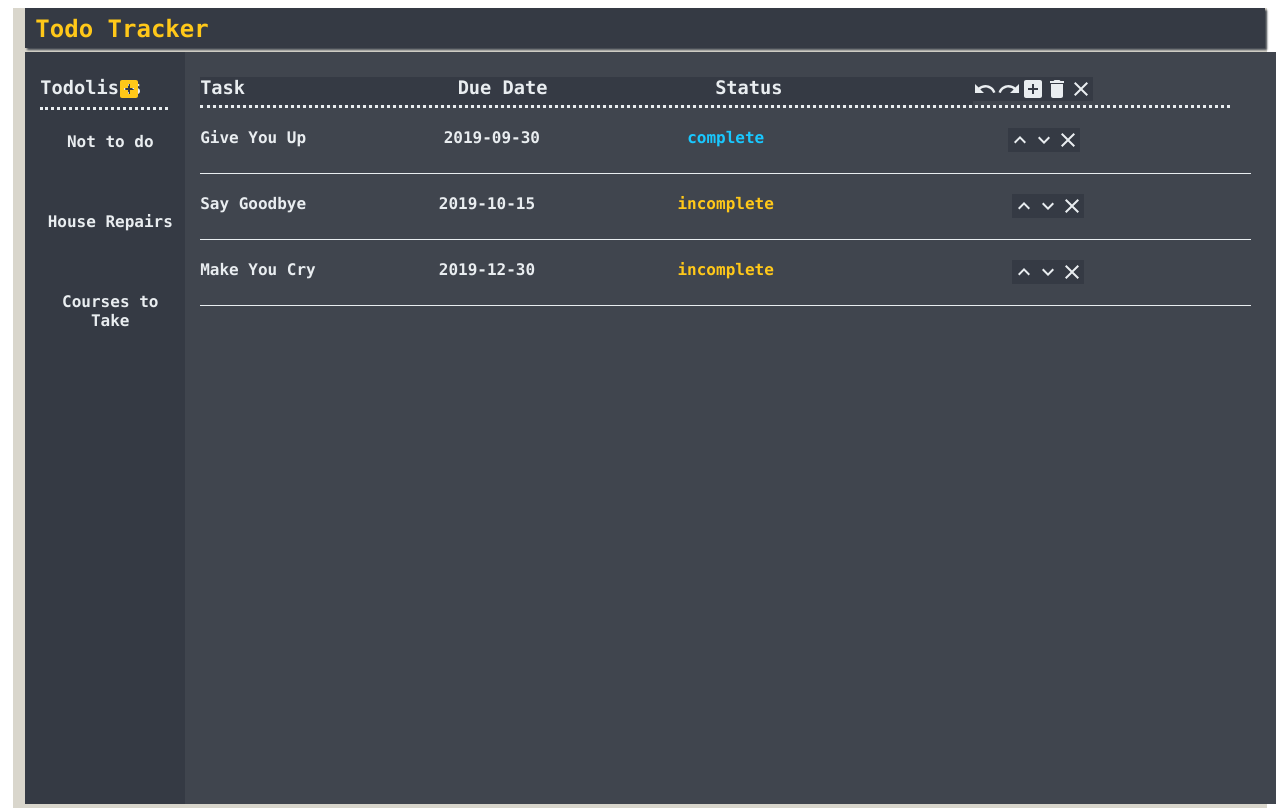
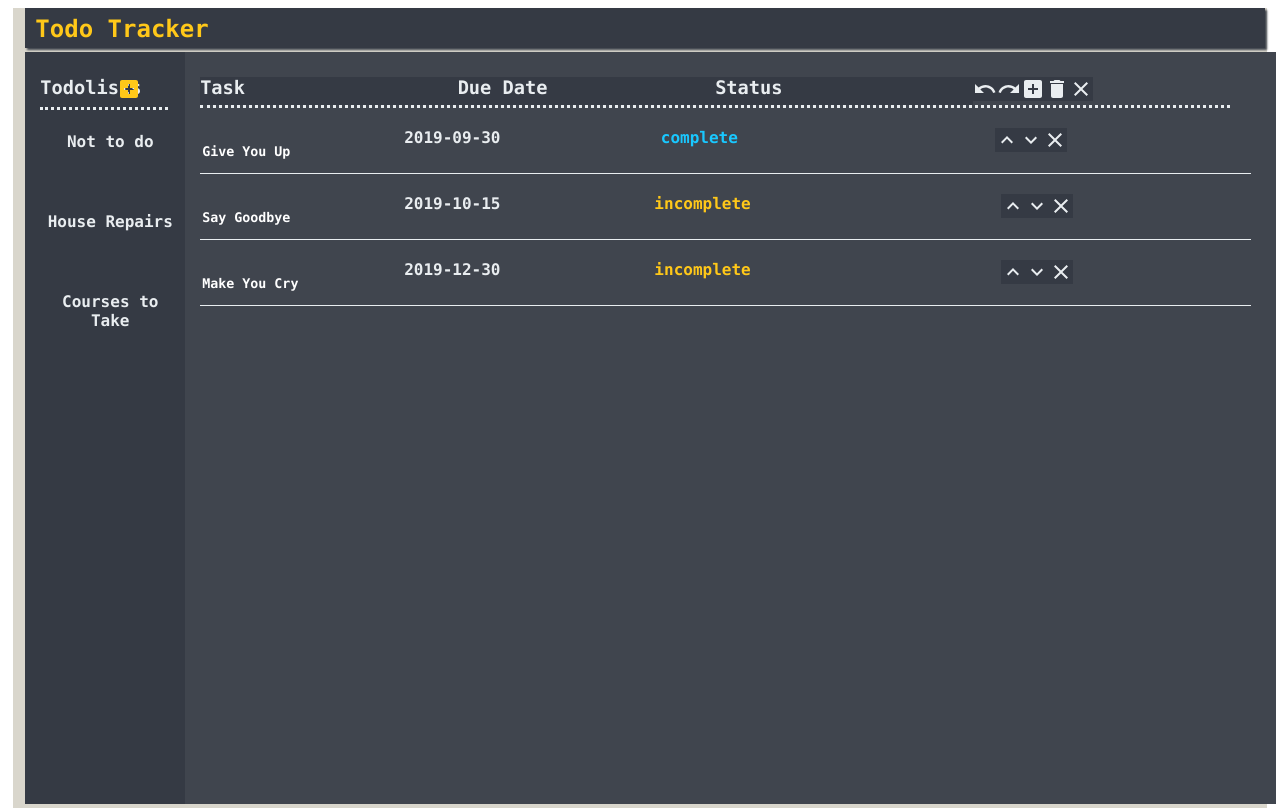
Before and after one commit to KostadinDev/todo_tracker_hw2, a React (Create React App) app: page / in a window 1280 px wide. Both pictures are taken after a click on the element "Not to do". Built offline with nearby package versions, Linux system fonts and the light colour scheme; the HTML template or start-up script is replaced by a standard one.

Commit message:
Tasks are now mutatable and save state

```diff
--- a/src/App.js
+++ b/src/App.js
@@ -3,7 +3,7 @@ import React, { Component } from 'react';
 import testData from './test/testData.json'
 import jsTPS from './common/jsTPS'
 
-// THESE ARE OUR REACT COMPONENTS
+// // THESE ARE OUR REACT COMPONENTS
 import Navbar from './components/Navbar'
 import LeftSidebar from './components/LeftSidebar'
 import Workspace from './components/Workspace'
@@ -16,7 +16,7 @@ class App extends Component {
     // ALWAYS DO THIS FIRST
     super(props);
 
-    // DISPLAY WHERE WE ARE
+    // // DISPLAY WHERE WE ARE
     console.log("App constructor");
 
     // MAKE OUR TRANSACTION PROCESSING SYSTEM
@@ -31,7 +31,7 @@ class App extends Component {
     }
     recentLists = JSON.parse(recentLists);
 
-    // FIND OUT WHAT THE HIGHEST ID NUMBERS ARE FOR LISTS
+    // // FIND OUT WHAT THE HIGHEST ID NUMBERS ARE FOR LISTS
     let highListId = -1;
     let highListItemId = -1;
     for (let i = 0; i < recentLists.length; i++) {
@@ -41,19 +41,18 @@ class App extends Component {
       }
       for (let j = 0; j < toDoList.items.length; j++) {
         let toDoListItem = toDoList.items[j];
-        if (toDoListItem.id > highListItemId)
-        highListItemId = toDoListItem.id;
+        if (toDoListItem.id > highListItemId) highListItemId = toDoListItem.id;
       }
-    };
+    }
 
     // SETUP OUR APP STATE
     this.state = {
       toDoLists: recentLists,
-      currentList: {items: []},
-      nextListId: highListId+1,
-      nextListItemId: highListItemId+1,
-      useVerboseFeedback: true
-    }
+      currentList: { items: [] },
+      nextListId: highListId + 1,
+      nextListItemId: highListItemId + 1,
+      useVerboseFeedback: true,
+    };
   }
 
   // WILL LOAD THE SELECTED LIST
@@ -61,16 +60,16 @@ class App extends Component {
     console.log("loading " + toDoList);
 
     // MAKE SURE toDoList IS AT THE TOP OF THE STACK BY REMOVING THEN PREPENDING
-    const nextLists = this.state.toDoLists.filter(testList =>
-      testList.id !== toDoList.id
+    const nextLists = this.state.toDoLists.filter(
+      (testList) => testList.id !== toDoList.id
     );
     nextLists.unshift(toDoList);
 
     this.setState({
       toDoLists: nextLists,
-      currentList: toDoList
+      currentList: toDoList,
     });
-  }
+  };
 
   addNewList = () => {
     let newToDoListInList = [this.makeNewToDoList()];
@@ -78,30 +77,53 @@ class App extends Component {
     let newToDoList = newToDoListInList[0];
 
     // AND SET THE STATE, WHICH SHOULD FORCE A render
-    this.setState({
-      toDoLists: newToDoListsList,
-      currentList: newToDoList,
-      nextListId: this.state.nextListId+1
-    }, this.afterToDoListsChangeComplete);
-  }
+    this.setState(
+      {
+        toDoLists: newToDoListsList,
+        currentList: newToDoList,
+        nextListId: this.state.nextListId + 1,
+      },
+      this.afterToDoListsChangeComplete
+    );
+  };
 
   makeNewToDoList = () => {
     let newToDoList = {
       id: this.highListId,
-      name: 'Untitled',
-      items: []
+      name: "Untitled",
+      items: [],
     };
     return newToDoList;
-  }
+  };
 
-  makeNewToDoListItem = () =>  {
+  makeNewToDoListItem = () => {
     let newToDoListItem = {
       description: "No Description",
       dueDate: "none",
-      status: "incomplete"
+      status: "incomplete",
     };
     return newToDoListItem;
-  }
+  };
+
+  f = (event) => {
+    console.log(event.target);
+
+    let id = event.target.id.split('-').slice(-1)[0];
+    let box = event.target.id.split('-')[0];
+    if (box =='description'){
+      for (let i =0 ;i< this.state.currentList.items.length;i++){
+        if (this.state.currentList.items[i].id==id){
+          this.state.currentList.items[i].description= event.target.value;
+          this.setState({currentList: this.state.currentList})
+        }
+      }
+
+    }
+    console.log(id, box)
+    // for (let i = 0;i < newList.items.length;i++){
+    //   newList.items[i].description =
+    // }
+  };
 
   // THIS IS A CALLBACK FUNCTION FOR AFTER AN EDIT TO A LIST
   afterToDoListsChangeComplete = () => {
@@ -110,7 +132,7 @@ class App extends Component {
     // WILL THIS WORK? @todo
     let toDoListsString = JSON.stringify(this.state.toDoLists);
     localStorage.setItem("recent_work", toDoListsString);
-  }
+  };
 
   render() {
     let items = this.state.currentList.items;
@@ -122,7 +144,7 @@ class App extends Component {
           loadToDoListCallback={this.loadToDoList}
           addNewListCallback={this.addNewList}
         />
-        <Workspace toDoListItems={items} />
+        <Workspace toDoListItems={items} updateList={this.f} />
       </div>
     );
   }
--- a/src/components/ToDoItem.js
+++ b/src/components/ToDoItem.js
@@ -17,6 +17,11 @@ class ToDoItem extends Component {
         console.log("\t\t\tToDoItem " + this.props.toDoListItem.id + " did mount");
     }
 
+    handleTask = (event) =>{
+            console.log(this.props.updateList)
+            console.log(event)
+    }
+
     render() {
         // DISPLAY WHERE WE ARE
         console.log("\t\t\tToDoItem render");
@@ -26,20 +31,29 @@ class ToDoItem extends Component {
             statusType = "status-incomplete";
 
         return (
-            <div id={'todo-list-item-' + listItem.id} className='list-item-card'>
-                <div className='item-col task-col'>{listItem.description}</div>
-                <div className='item-col due-date-col'>{listItem.due_date}</div>
-                <div className='item-col status-col' className={statusType}>{listItem.status}</div>
-                <div className='item-col test-4-col'></div>
-                <div className='item-col list-controls-col'>
-                    <KeyboardArrowUp className='list-item-control todo-button' />
-                    <KeyboardArrowDown className='list-item-control todo-button' />
-                    <Close className='list-item-control todo-button' />
-                    <div className='list-item-control'></div>
-        <div className='list-item-control'></div>
-                </div>
+          <div id={"todo-list-item-" + listItem.id} className="list-item-card">
+            {/* <div className='item-col task-col'>{listItem.description}</div> */}
+            <div>
+            <form>
+              <label>
+                <input id = {"description-"+listItem.id}type="text" className = "item-input" name="task" onChange = {this.props.updateList} value={listItem.description} />
+              </label>
+            </form>
             </div>
-        )
+            <div className="item-col due-date-col">{listItem.due_date}</div>
+            <div className="item-col status-col" className={statusType}>
+              {listItem.status}
+            </div>
+            <div className="item-col test-4-col"></div>
+            <div className="item-col list-controls-col">
+              <KeyboardArrowUp className="list-item-control todo-button" />
+              <KeyboardArrowDown className="list-item-control todo-button" />
+              <Close className="list-item-control todo-button" />
+              <div className="list-item-control"></div>
+              <div className="list-item-control"></div>
+            </div>
+          </div>
+        );
     }
 }
 
--- a/src/components/Workspace.js
+++ b/src/components/Workspace.js
@@ -12,29 +12,56 @@ class Workspace extends Component {
     super(props);
   }
 
+
   render() {
     return (
       <div id="workspace">
         <div id="todo-list-header-card" className="list-item-card">
-                    <div id="task-col-header" className="item-col todo-button">Task</div>
-                    <div id="date-col-header" className="item-col todo-button">Due Date</div>
-                    <div id="status-col-header" className="item-col todo-button">Status</div>
-                    <div className="item-col" display="flex" flexDirection="row" flexWrap="nowrap">
-                        <Undo id="undo-button" className="list-item-control material-icons todo-button" />
-                        <Redo id="redo-button" className="list-item-control material-icons todo-button" />
-                        <AddBox id="add-item-button" className="list-item-control material-icons todo-button" />
-                        <Delete id="delete-list-button" className="list-item-control material-icons todo-button" />
-                        <Close id="close-list-button" className="list-item-control material-icons todo-button" />
+          <div id="task-col-header" className="item-col todo-button">
+            Task
+          </div>
+          <div id="date-col-header" className="item-col todo-button">
+            Due Date
+          </div>
+          <div id="status-col-header" className="item-col todo-button">
+            Status
+          </div>
+          <div
+            className="item-col"
+            display="flex"
+            flexDirection="row"
+            flexWrap="nowrap"
+          >
+            <Undo
+              id="undo-button"
+              className="list-item-control material-icons todo-button"
+            />
+            <Redo
+              id="redo-button"
+              className="list-item-control material-icons todo-button"
+            />
+            <AddBox
+              id="add-item-button"
+              className="list-item-control material-icons todo-button"
+            />
+            <Delete
+              id="delete-list-button"
+              className="list-item-control material-icons todo-button"
+            />
+            <Close
+              id="close-list-button"
+              className="list-item-control material-icons todo-button"
+            />
           </div>
         </div>
         <div id="todo-list-items-div">
-                    {
-                        this.props.toDoListItems.map((toDoListItem) => (
+          {this.props.toDoListItems.map((toDoListItem) => (
             <ToDoItem
               key={toDoListItem.id}
-                            toDoListItem={toDoListItem}     // PASS THE ITEM TO THE CHILDREN
-                        />))
-                    }
+              toDoListItem={toDoListItem} // PASS THE ITEM TO THE CHILDREN
+              updateList={this.props.updateList}
+            />
+          ))}
         </div>
         <br />
       </div>
--- a/src/css/todo_layout.css
+++ b/src/css/todo_layout.css
@@ -108,4 +108,5 @@
 
 .list-item-control {
     width: 20%;
+
 }
--- a/src/css/todo_style.css
+++ b/src/css/todo_style.css
@@ -113,3 +113,14 @@
 #add-item-button, #delete-list-button, #close-list-button {
     text-align: center;
 }
+
+
+.item-input{
+    background-color: rgba(0,0,0,0);
+    border:none;
+    width:200px;
+    height:45px;
+    color:white;
+    font-weight: bold;
+    font-family: var(--font-primary);
+}
```
Lines whose indentation alone changed are shown as unchanged.
